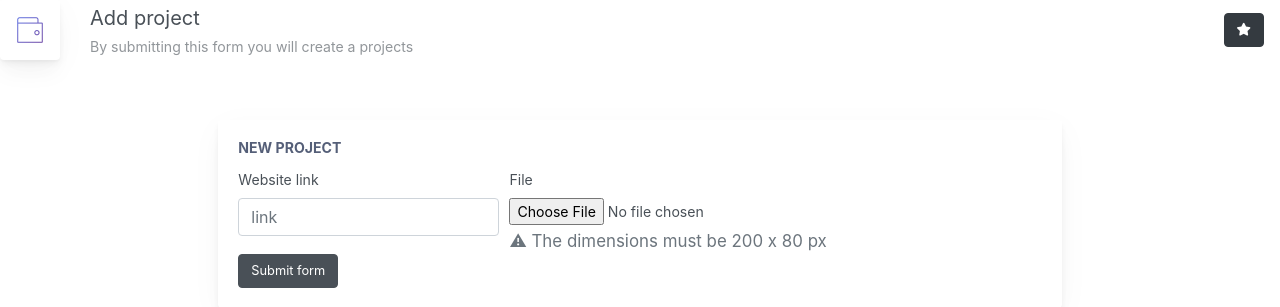
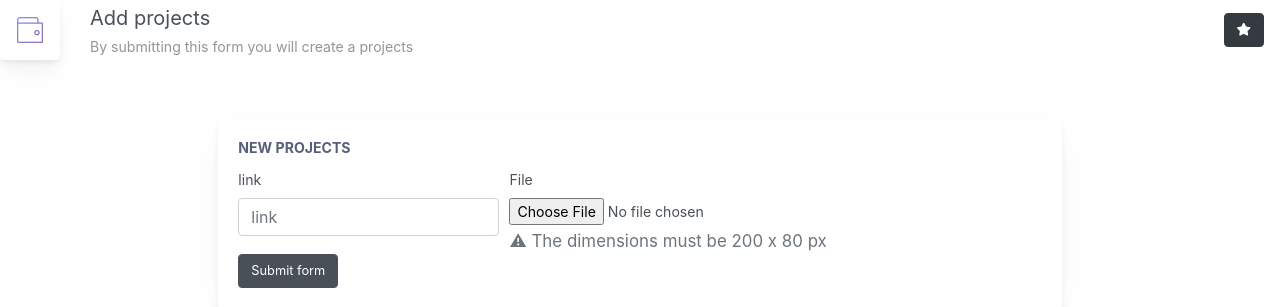
Before and after one commit to Salma-hu/Portfolio, a PHP site: template back-end/resources/templates/back/projects/create_projects.php in a window 1280 px wide. Shown: the top 307 px of the page. Run offline with PHP 8.4, Linux system fonts and the light colour scheme; the template is opened without the code that fills it, so the values that code supplies are empty; some libraries are stand-ins or nearby versions.

Commit message:
Update create_projects.php

```diff
--- a/back-end/resources/templates/back/projects/create_projects.php
+++ b/back-end/resources/templates/back/projects/create_projects.php
@@ -1,5 +1,5 @@
 <?php
-submit_partner();
+submit_projects();
 
 ?>
 <div class="app-main__inner">
@@ -10,7 +10,7 @@ submit_partner();
                     <i class="pe-7s-wallet icon-gradient bg-plum-plate"> </i>
                 </div>
                 <div>
-                    Add project
+                    Add projects
                     <div class="page-title-subheading">
                         By submitting this form you will create a projects
                     </div>
@@ -29,11 +29,13 @@ submit_partner();
         <div class="col-md-8">
             <div class="main-card mb-2 card">
                 <div class="card-body">
-                    <h5 class="card-title">New project</h5>
+                    <h5 class="card-title">New projects</h5>
                     <form method="POST" enctype="multipart/form-data" class="needs-validation" novalidate="" >
                         <div class="form-row">
+
+
                             <div class="col-md-4 mb-3">
-                                <label for="validationCustom01">Website link</label>
+                                <label for="validationCustom01">link</label>
                                 <input type="text" class="form-control" id="validationCustom01" placeholder="link" name="link" required="" />
                                 <div class="valid-feedback">
                                     Looks good!
```
